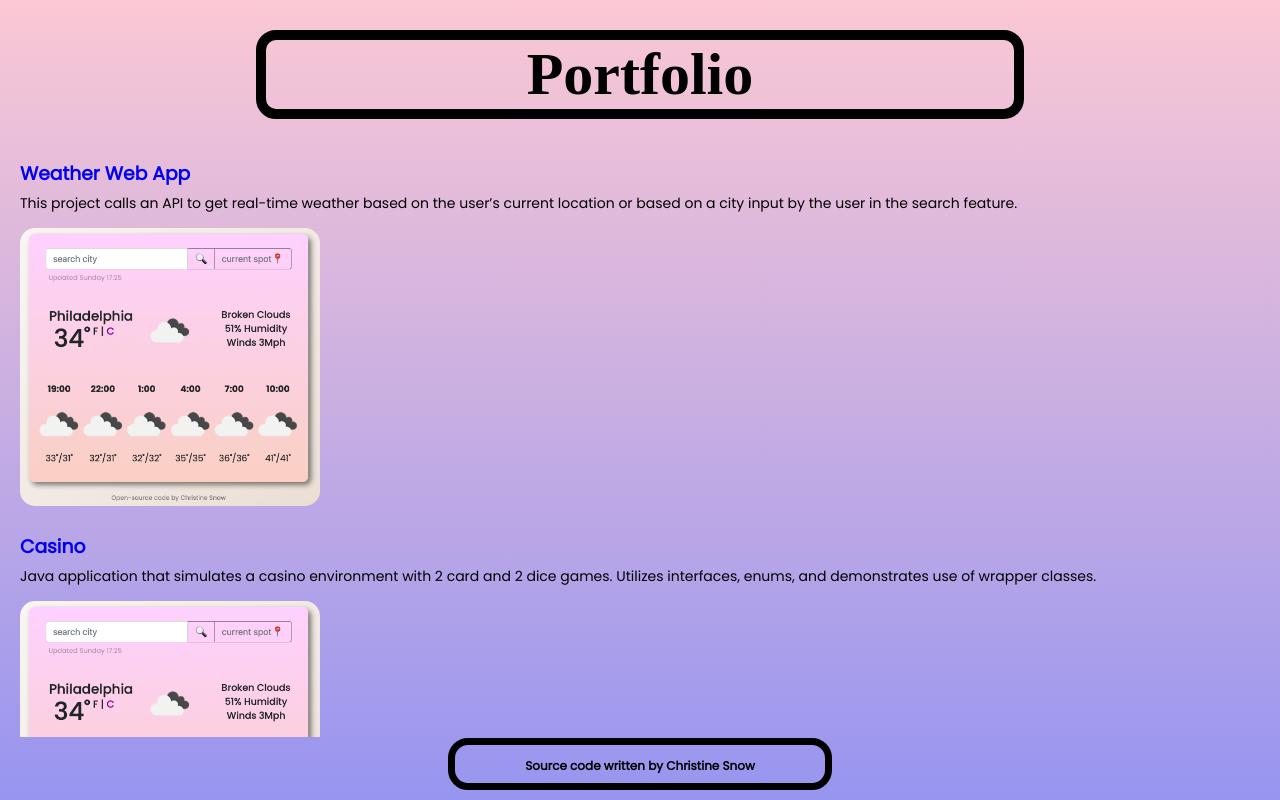
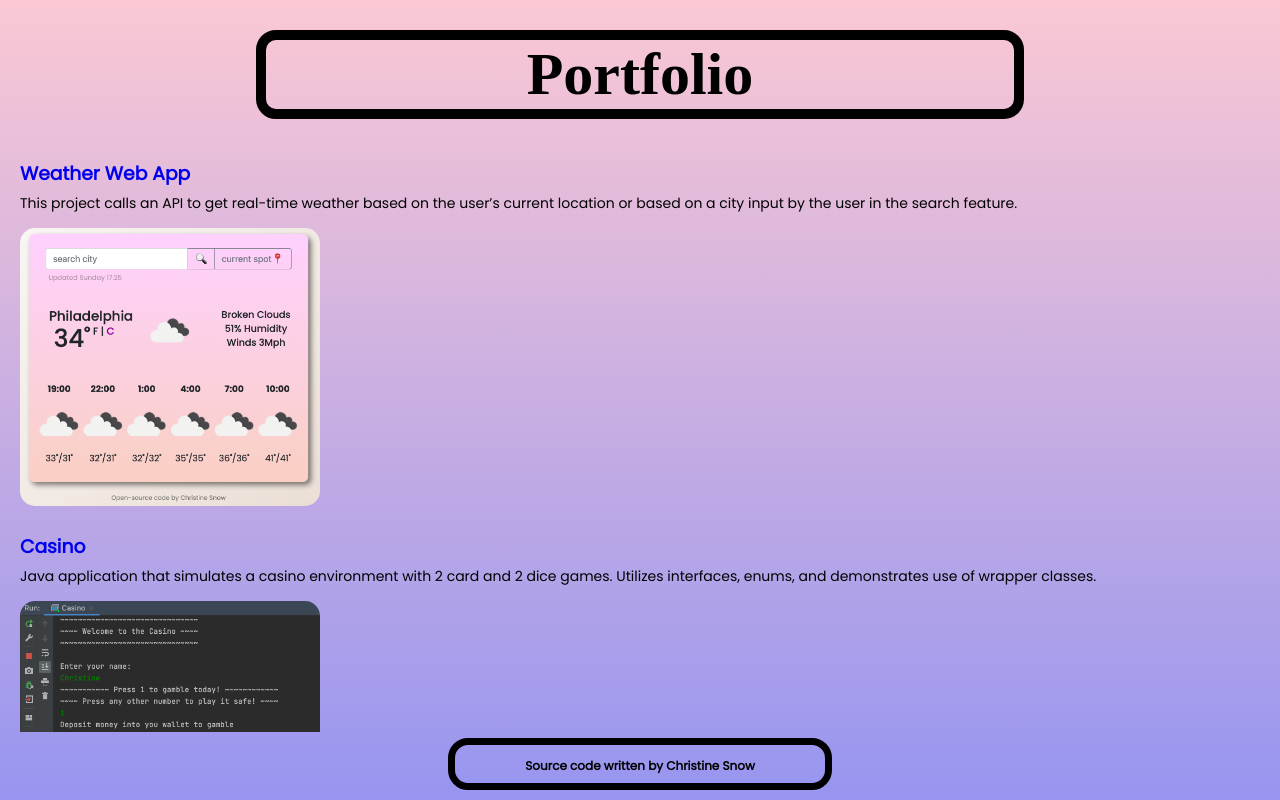
Before and after one commit to cmmsnow/portfolio, an Angular app: page / in a window 1280 px wide. Built offline with nearby package versions, Linux system fonts and the light colour scheme; a web font is replaced by a local one.

Commit message:
added image for casino

```diff
--- a/src/app/body/body.component.css
+++ b/src/app/body/body.component.css
@@ -4,7 +4,7 @@
   left: 20px;
   right: 20px;
   top: 140px;
-  bottom: 63px;
+  bottom: 68px;
   overflow-y: auto;
 }
 
--- a/src/app/projects.ts
+++ b/src/app/projects.ts
@@ -9,7 +9,7 @@ export const projects = [
     title: 'Casino',
     codeUrl: 'https://github.com/cmmsnow/casino',
     description: 'Java application that simulates a casino environment with 2 card and 2 dice games. Utilizes interfaces, enums, and demonstrates use of wrapper classes.',
-    imagePath: '../../assets/weather-web-app.png'
+    imagePath: '../../assets/casino.png'
   },
   {
     title: 'Cross Stitch Pattern',
```
Also changed, not shown: src/assets/casino.png (added).
